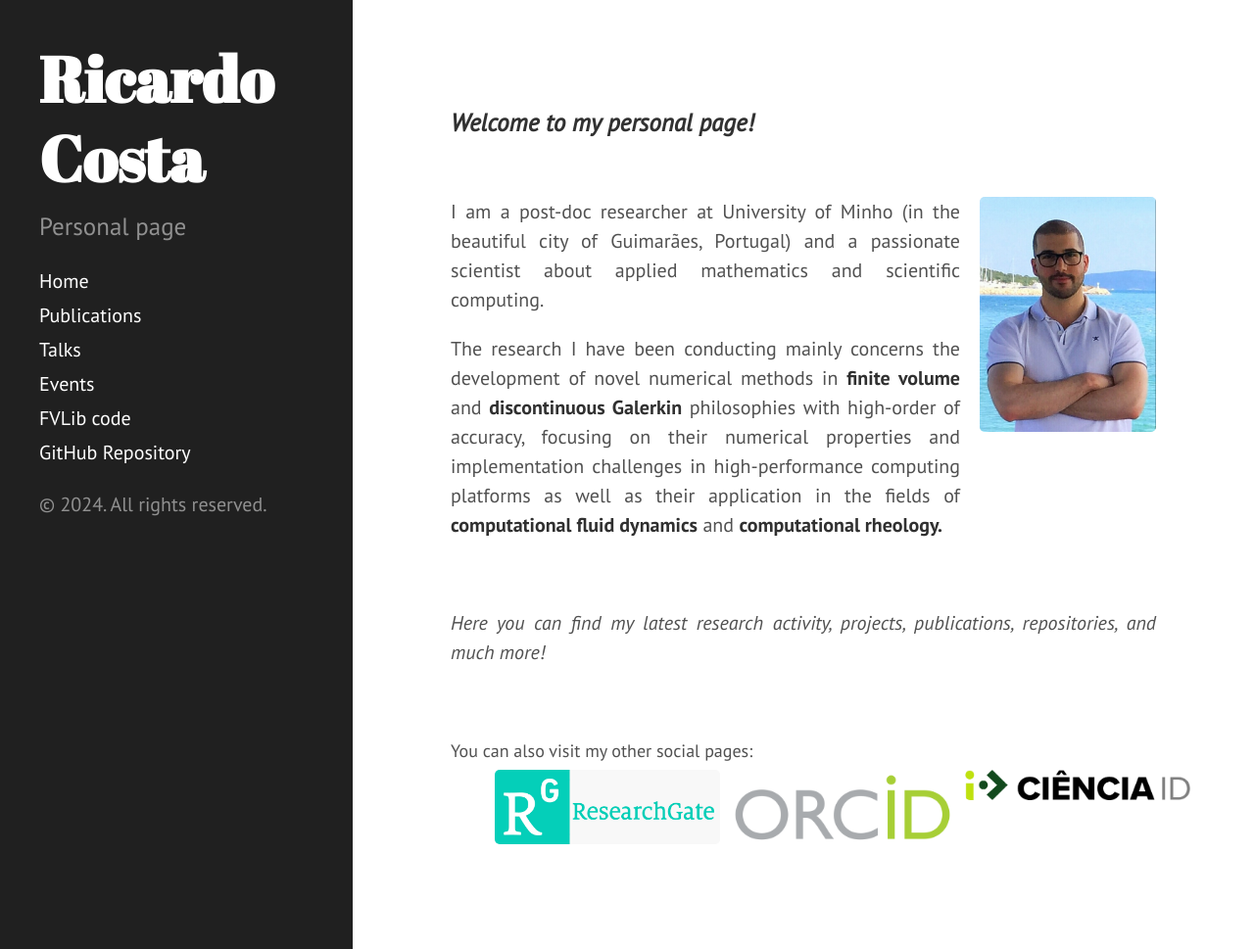
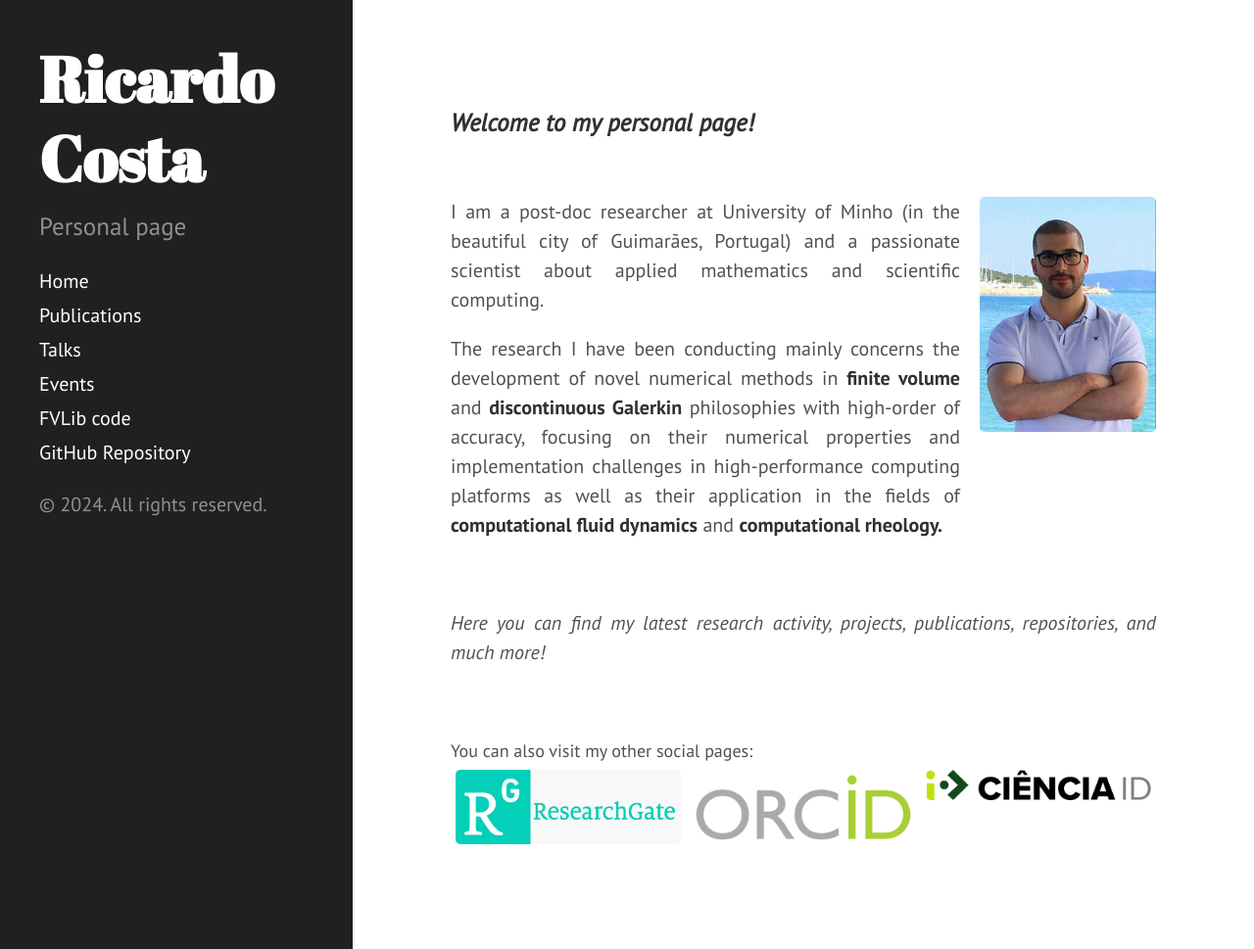
Before and after one commit to ricardodpcosta/ricardodpcosta.github.io, a Jekyll site: the page built from index.md, in a window 1280 px wide and 969 px high. Shown: the whole window at 98% size. Built offline with Jekyll 4.4.1, drawn with Linux system fonts in a browser that asks for light colours; Markdown is read by kramdown in place of the engine named in the settings.

Commit message:
Update index.md

```diff
--- a/index.md
+++ b/index.md
@@ -26,17 +26,17 @@ You can also visit my other social pages:
 <div class="row">
   <div class="column-3">
     <a href="https://www.researchgate.net/profile/ricardo-costa-21">
-      <img style="width: 100%; margin-left: 2em;" src="public/researchgate.png">
+      <img style="width: 100%;" src="public/researchgate.png">
     </a>
   </div>
   <div class="column-3">
     <a href="https://orcid.org/0000-0002-1904-8317">
-      <img style="width: 100%; margin-left: 2em;" src="public/orcid.png">
+      <img style="width: 100%;" src="public/orcid.png">
     </a>
   </div>
   <div class="column-3">
     <a href="https://www.cienciavitae.pt/2F14-5623-03EB">
-      <img style="width: 100%; margin-left: 2em;" src="public/cienciaid.png">
+      <img style="width: 100%;" src="public/cienciaid.png">
     </a>
   </div>
 </div>
```
